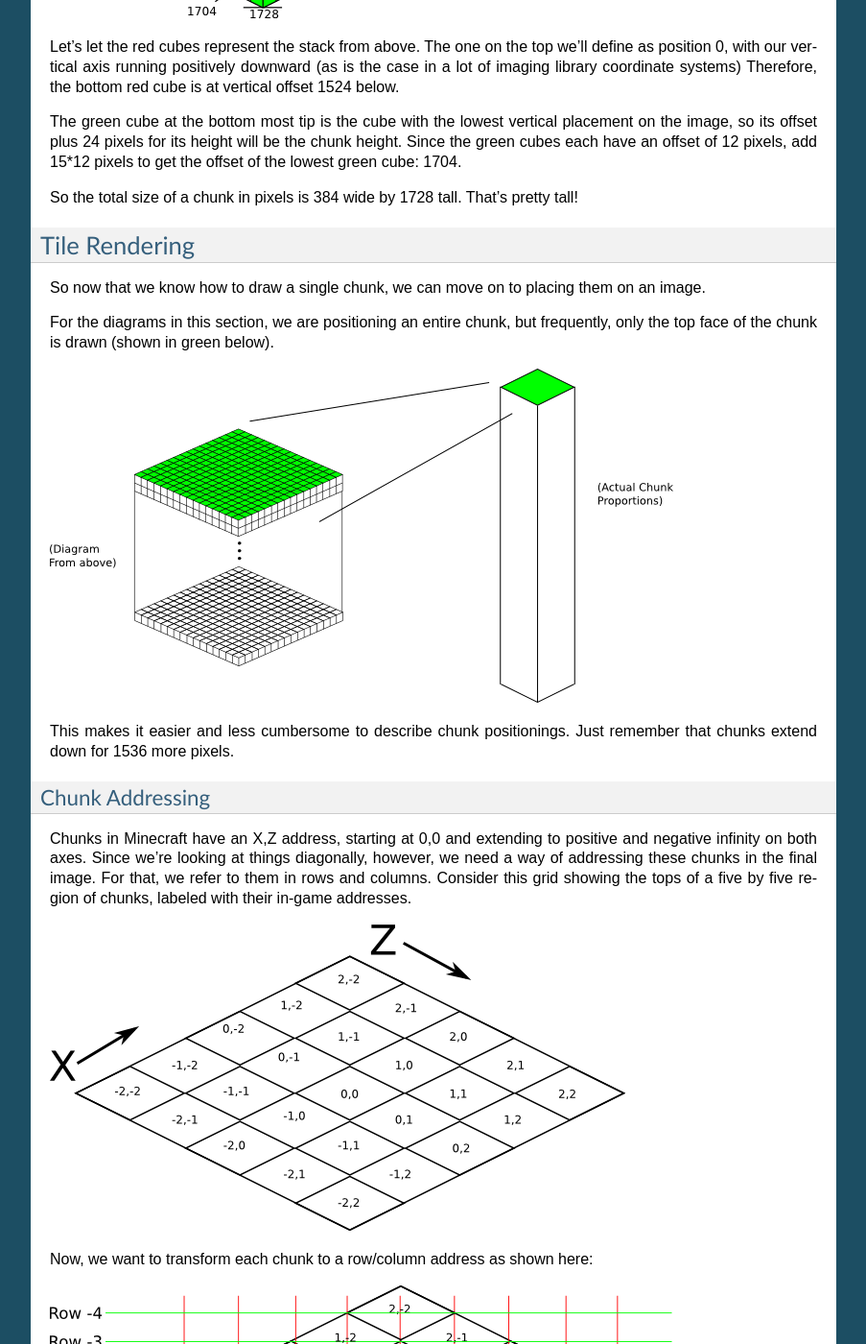
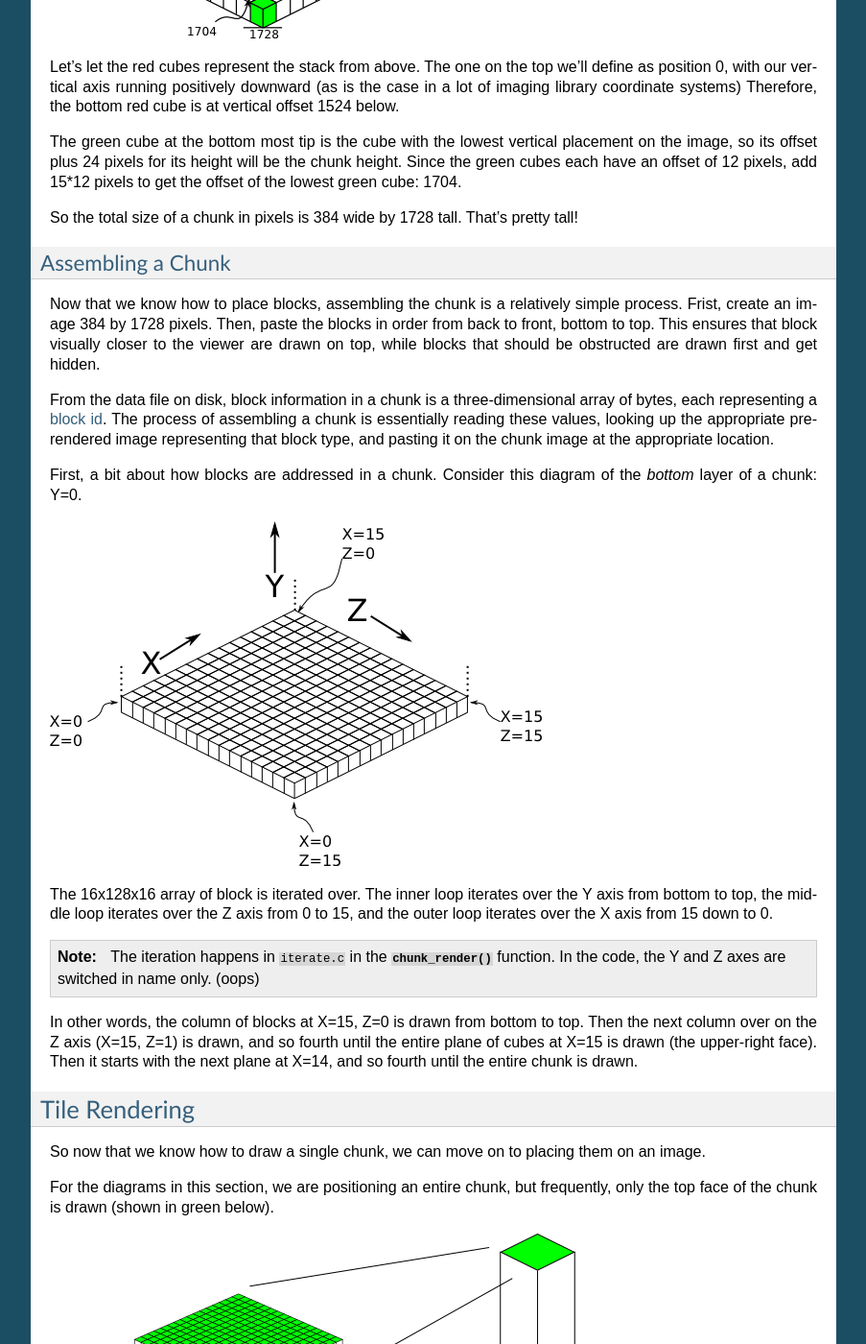
Before and after one commit to overviewer/Minecraft-Overviewer, a Sphinx documentation site: the page built from docs/design/designdoc.rst, in a window 1280 px wide and 1400 px high, scrolled down 9258 px. Shown: the whole window at 96% size, without its empty margins (198-1101 px from the left). Built offline with Sphinx 7.4.7, drawn with Linux system fonts in a browser that asks for light colours; some of the changed text lies outside the part shown.

Commit message:
Wrote "assembling a chunk" section of the docs

```diff
--- a/docs/design/designdoc.rst
+++ b/docs/design/designdoc.rst
@@ -47,8 +47,8 @@ chunk a block is in, simply divide its X and Z coordinates by 16 and take the
 floor.
 
 Minecraft worlds are generated on-the-fly by the chunk. This means not all
-chunks will exist. There is no pattern to chunk generation, the game simply
-generates them as needed.
+chunks will exist. There is no pattern to which chunks are generated, the game
+generates them as needed as players explore the area.
 
 Chunks are stored on-disk in region files. A Minecraft region is a "region" of
 32 by 32 chunks. Regions have their own address, and for a particular chunk one
@@ -278,7 +278,7 @@ diagonally next to each other in the image?
     :alt: Cubes that are neighbors are offset by 12 on the X and 6 on the Y
 
 The cube outlined in green is offset on the horizontal axis by half the cube
-width, or 12 pixels. It is offset on the vertical axis by half the width of the
+width, or 12 pixels. It is offset on the vertical axis by half the height of the
 cube's top, or 6 pixels. For the other 3 directions this could go, the
 directions of the offsets are changed, but the amounts are the same.
 
@@ -331,6 +331,42 @@ pixels to get the offset of the lowest green cube: 1704.
 
 So the total size of a chunk in pixels is 384 wide by 1728 tall. That's pretty
 tall!
+
+Assembling a Chunk
+------------------
+Now that we know how to place blocks, assembling the chunk is a relatively
+simple process. Frist, create an image 384 by 1728 pixels. Then, paste the
+blocks in order from back to front, bottom to top. This ensures that block
+visually closer to the viewer are drawn on top, while blocks that should be
+obstructed are drawn first and get hidden.
+
+From the data file on disk, block information in a chunk is a three-dimensional
+array of bytes, each representing a `block id
+<http://www.minecraftwiki.net/wiki/Data_values#Block_IDs_.28Minecraft_Beta.29>`_.
+The process of assembling a chunk is essentially reading these values, looking
+up the appropriate pre-rendered image representing that block type, and pasting
+it on the chunk image at the appropriate location.
+
+First, a bit about how blocks are addressed in a chunk. Consider this diagram of
+the *bottom* layer of a chunk: Y=0.
+
+.. image:: cubepositionimgs/chunk_coords.png
+    :alt: Illustrating how cubes are addressed in a chunk
+
+The 16x128x16 array of block is iterated over. The inner loop iterates over the
+Y axis from bottom to top, the middle loop iterates over the Z axis from 0 to
+15, and the outer loop iterates over the X axis from 15 down to 0.
+
+.. note::
+
+    The iteration happens in ``iterate.c`` in the :c:func:`chunk_render`
+    function. In the code, the Y and Z axes are switched in name only. (oops)
+
+In other words, the column of blocks at X=15, Z=0 is drawn from bottom to top.
+Then the next column over on the Z axis (X=15, Z=1) is drawn, and so fourth
+until the entire plane of cubes at X=15 is drawn (the upper-right face). Then it
+starts with the next plane at X=14, and so fourth until the entire chunk is
+drawn.
 
 Tile Rendering
 ==============
```
Also changed, not shown: docs/design/cubepositionimgs/chunk_coords.png (added), docs/design/cubepositionimgs/chunk_coords.svg (added).
